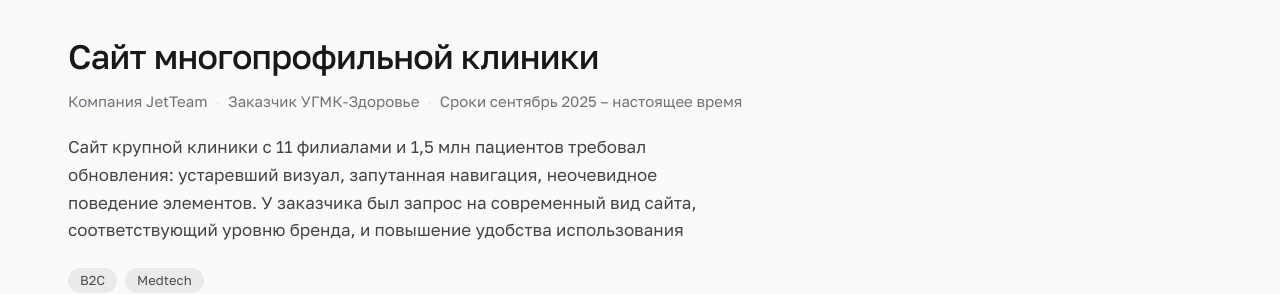
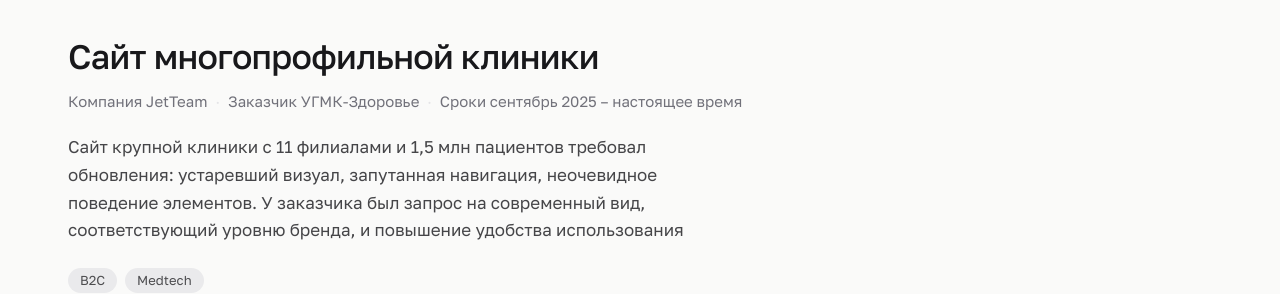
Before and after one commit to krasheninnikoval/krasheninnikoval.github.io, a Next.js app: page / in a window 1280 px wide. Shown: the part 1980-2274 px from the top of the page. Built offline with nearby package versions, Linux system fonts and the light colour scheme.

Commit message:
Правка формулировки в описании проекта клиники
Co-Authored-By: Claude Opus 5 <noreply@anthropic.com>

```diff
--- a/src/content/projects.ts
+++ b/src/content/projects.ts
@@ -23,7 +23,7 @@ export const projects: Project[] = [
     client: "УГМК-Здоровье",
     period: "сентябрь 2025 – настоящее время",
     description:
-      "Сайт крупной клиники с 11 филиалами и 1,5 млн пациентов требовал обновления: устаревший визуал, запутанная навигация, неочевидное поведение элементов. У заказчика был запрос на современный вид сайта, соответствующий уровню бренда, и повышение удобства использования",
+      "Сайт крупной клиники с 11 филиалами и 1,5 млн пациентов требовал обновления: устаревший визуал, запутанная навигация, неочевидное поведение элементов. У заказчика был запрос на современный вид, соответствующий уровню бренда, и повышение удобства использования",
     tags: ["B2C", "Medtech"],
     results: [
       { value: "+12%", label: "онлайн-записей за счёт логичных точек входа" },
```
